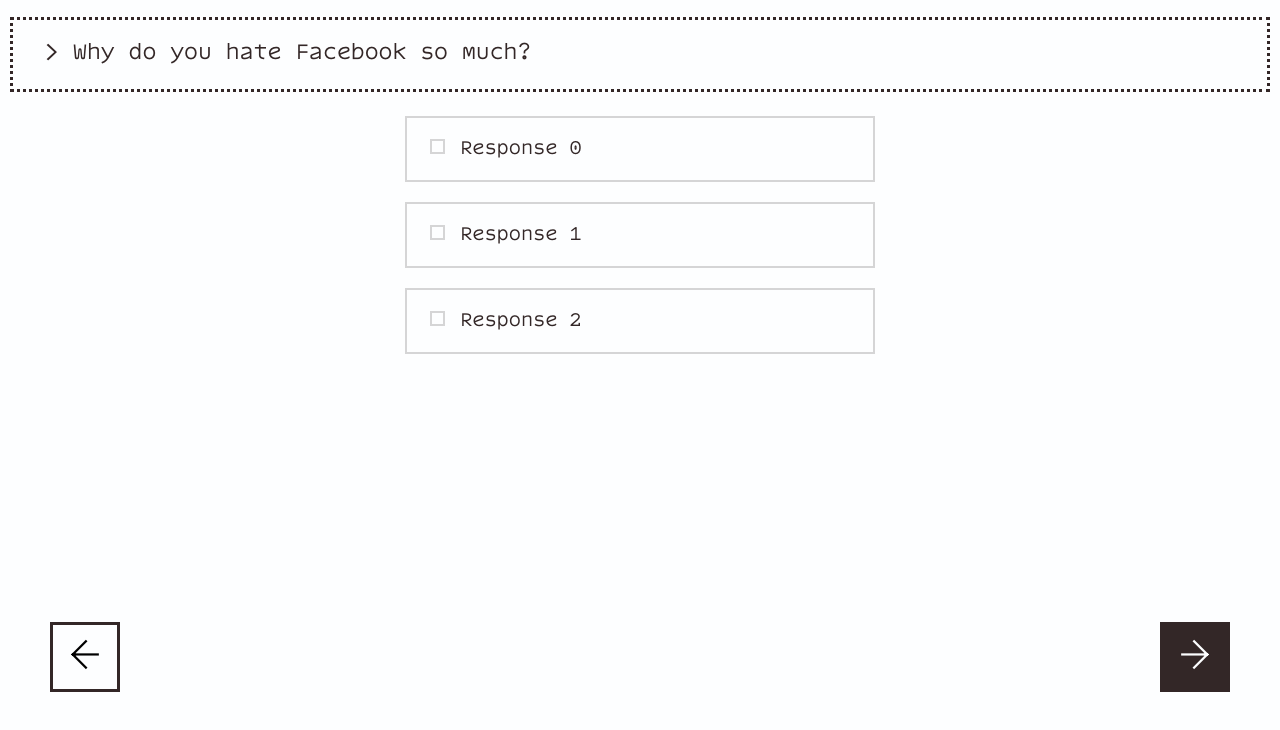
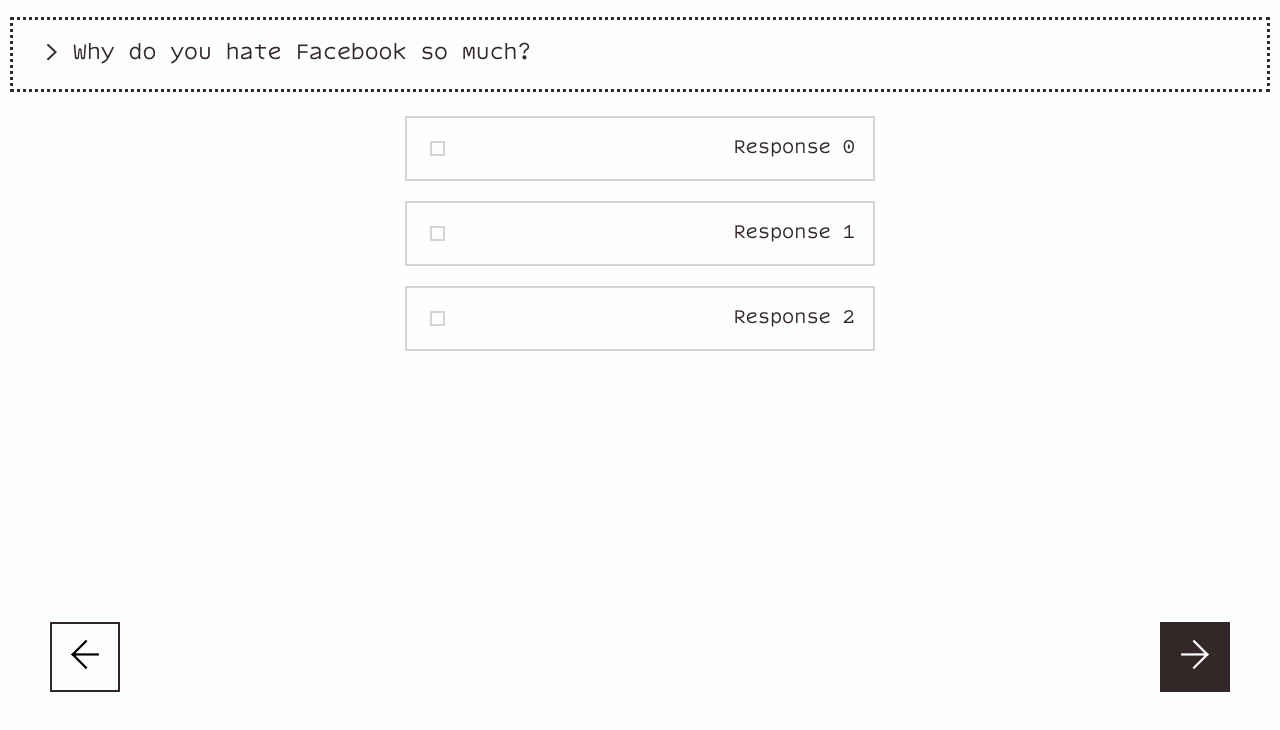
Before and after one commit to jeremybanka/the-right-language-for-YOU, a website: page index.html in a window 1280 px wide. Shown: the part 68-798 px from the top of the page. Drawn offline with nearby package versions, Linux system fonts and the light colour scheme.

Commit message:
💄 improve internal margin for multiline questions

```diff
--- a/css/core.scss
+++ b/css/core.scss
@@ -47,13 +47,17 @@
       width: calc(100% - 20px);
       max-width: 470px;
       label {
-        display: inline-block;
+        display: inline-flex;
+        justify-content: space-between;
         position: relative;
         width: calc(100% - 40px);
         padding: 20px;
         font-size: 21px;
         ~ label {
           margin-top: 20px;
+        }
+        span {
+          width: calc(100% - 40px)
         }
         .border, input[type="radio" i] {
           border: 2px solid var(--medium-shade);
@@ -71,7 +75,7 @@
           cursor: default;
           appearance: unset;
           box-sizing: border-box;
-          margin: 3px 3px 0px 5px;
+          margin: 5px 3px 0px 5px;
           box-sizing: border-box;
           outline: none;
           &:checked {
@@ -115,7 +119,7 @@
       ~ button { margin-left: 0 }
       &[type='button'] {
         background: var(--bg-color);
-        border: 3px solid var(--fg-color);
+        border: 2px solid var(--fg-color);
         &:before {
           content: 'h';
         }
```
Also changed, not shown: css/core.css, 1 other file.
